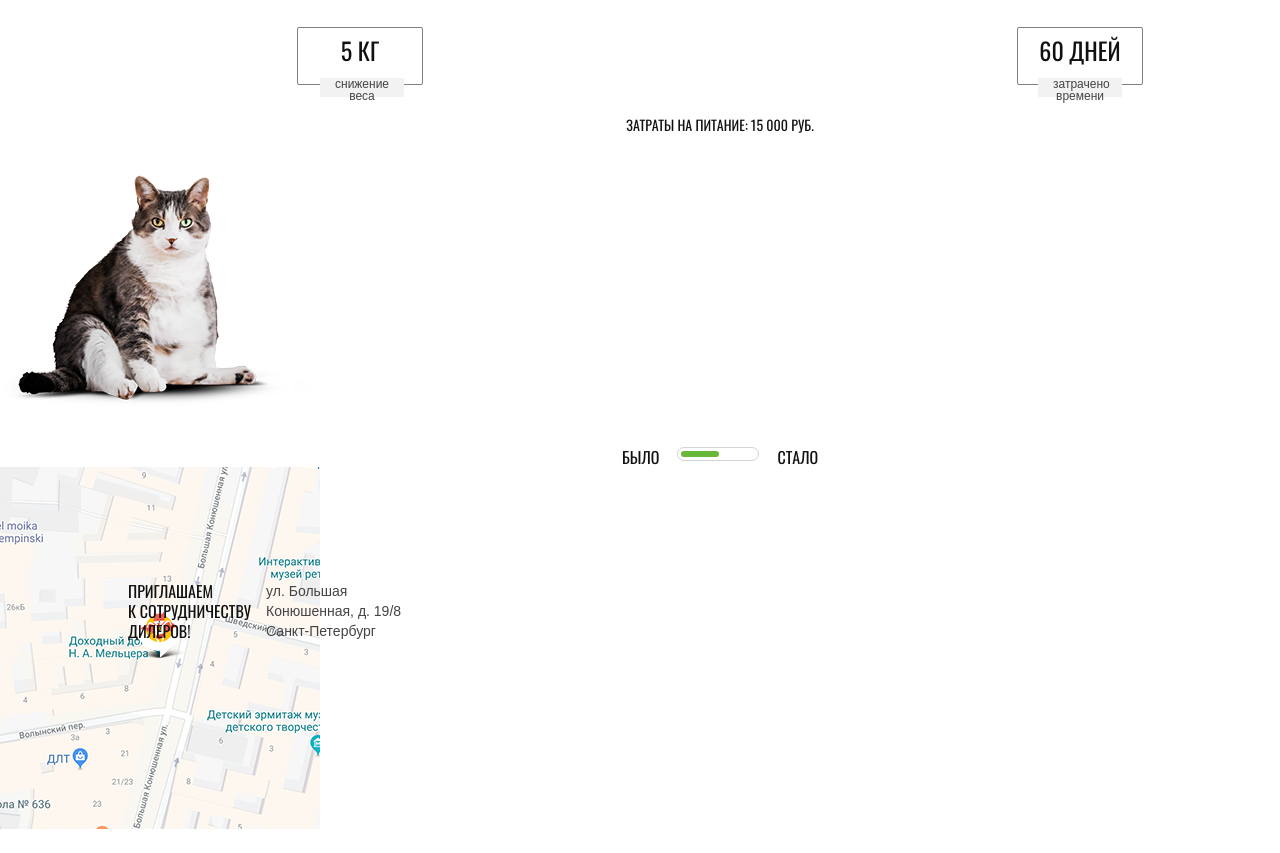
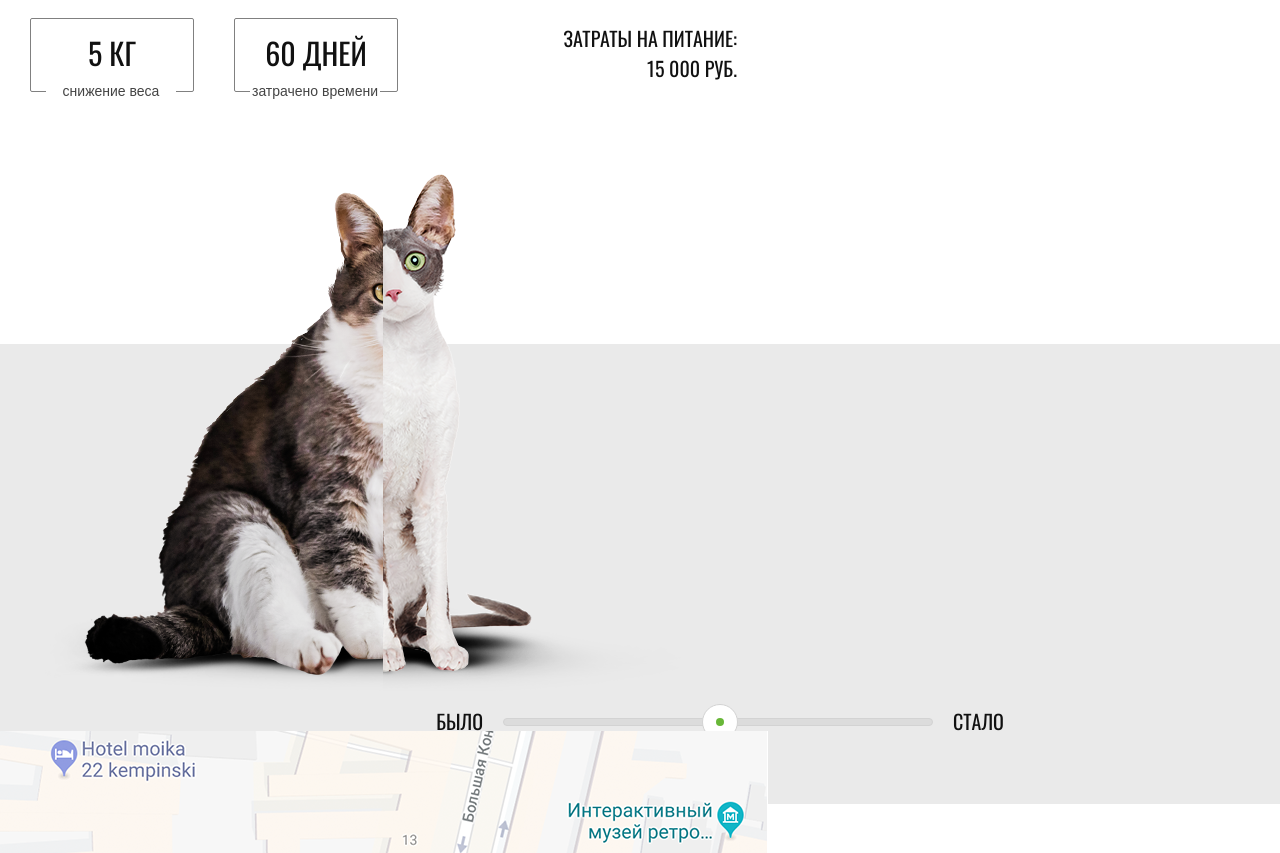
Before and after one commit to BulatNsbln/Cat-Energy, a website: page src/views/index.html in a window 1280 px wide. Shown: the part 2177-3030 px from the top of the page. Drawn offline with nearby package versions, Linux system fonts and the light colour scheme; files that its build step writes are made by us from their sources.

Commit message:
completed tablet version index page

```diff
--- a/src/styles/blocks/contacts.scss
+++ b/src/styles/blocks/contacts.scss
@@ -40,15 +40,41 @@
 @media (min-width: $tablet-width) {
   .contacts {
     //
-    min-height: 597px;
+    min-height: 570px;
   }
   .contacts__wrapper {
+    display: flex;
+    justify-content: space-between;
     //
-    min-height: 198px;
+    min-height: 174px;
   }
-  .contacts__map {
+  .contacts__map-container {
     //
     min-height: 399px;
+  }
+  .contacts__title {
+    font-size: 20px;
+    line-height: 25px;
+    text-transform: uppercase;
+    margin-top: 37px;
+    margin-left: 70px;
+  }
+  .contacts__address {
+    font-size: 16px;
+    font-weight: 400;
+    line-height: 20px;
+    text-align: right;
+    margin-top: 35px;
+    margin-right: 68px;
+    span {
+      display: inline-block;
+      margin-top: 20px;
+    }
+  }
+  .contacts__map-container {
+    background: url("../../img/map-tablet.png") no-repeat;
+    //
+    min-height: 396px;
   }
 }
 
--- a/src/styles/blocks/example.scss
+++ b/src/styles/blocks/example.scss
@@ -44,17 +44,15 @@
   border: 1px solid grey;
   border-radius: 2px;
 
-  &_1::before {
-    content: 'снижение веса';
+  &_1::before,
+  &_2::before {
     position: absolute;
     background-color: #f2f2f2;
-
     top: 50px;
     left: 22px;
     padding-left: 15px;
     padding-right: 15px;
     text-align: center;
-
     width: 54px;
     height: 19px;
     color: #444444;
@@ -64,24 +62,12 @@
     line-height: 12px;
   }
 
+  &_1::before {
+    content: 'снижение веса';
+  }
+
   &_2::before {
     content: 'затрачено времени';
-    position: absolute;
-    background-color: #f2f2f2;
-
-    top: 50px;
-    left: 20px;
-    padding-left: 15px;
-    padding-right: 15px;
-    text-align: center;
-
-    width: 54px;
-    height: 19px;
-    color: #444444;
-    font-family: "Arial";
-    font-size: 12px;
-    font-weight: 400;
-    line-height: 12px;
   }
 }
 
@@ -188,6 +174,9 @@
 .example__compare_next .example__compare-photo {
   background: url("../../img/after-mobile.png") no-repeat center;
 }
+.example__compare-background-wrapper {
+  display: none;
+}
 
 @media (min-width: $tablet-width) {
   .example {
@@ -216,6 +205,115 @@
     font-weight: 400;
     line-height: 24px;
   }
+  .example__property-wrapper {
+    display: flex;
+    justify-content: flex-start;
+  }
+  .example__property-list {
+    margin: 0;
+    margin-left: 30px;
+    margin-top: 5px;
+  }
+  .example__property-item {
+    width: 162px;
+    height: 72px;
+    border-radius: 2px;
+
+    &_2 {
+      margin-left: 40px;
+    }
+
+    &_1::before,
+    &_2::before {
+      background-color: white;
+      top: 65px;
+      left: 15px;
+      padding-left: 0px;
+      padding-right: 0px;
+      width: 130px;
+      height: 11px;
+      font-size: 14px;
+      line-height: 14px;
+    }
+  }
+  .example__property-title {
+    font-family: Oswald;
+    font-size: 30px;
+    line-height: 37.02px;
+    margin-top: 15px;
+  }
+  .example__costs {
+    width: 174px;
+    height: 18px;
+    font-family: Oswald;
+    font-size: 20px;
+    text-align: right;
+    line-height: 30px;
+    margin: 0;
+    margin-left: 165px;
+    margin-top: 10px;
+  }
+  .example__compare {
+    position: relative;
+    margin-top: 82px;
+  }
+  .example__compare-photo {
+    width: 636px;
+    height: 517px;
+    margin-left: 45px;
+    position: relative;
+    z-index: 2;
+  }
+  .example__compare_prev .example__compare-photo {
+    background: url("../../img/Before-after-tablet.png") no-repeat;
+  }
+  //
+  .example__compare-slider_toggle {
+    font-family: Oswald;
+    font-size: 20px;
+    z-index: 2;
+  }
+  .example__compare-slider {
+    margin-top: 20px;
+  }
+  .example__compare_prev .example__compare-indicator {
+    width: 428px;
+    height: 6px;
+    background-color: #dcdcdc;
+    border: 1px solid lightgray;
+    margin: 0 20px;
+    margin-top: 7px;
+    &::before {
+      content: '';
+      position: absolute;
+      top: -15px;
+      left: 198px;
+      width: 34px;
+      height: 34px;
+      border-radius: 50%;
+      background-color: white;
+      border: 1px solid lightgray;
+    }
+    &::after {
+      content: '';
+      position: absolute;
+      top: -1px;
+      left: 212px;
+      width: 8px;
+      height: 8px;
+      border-radius: 50%;
+      background-color: #68b738;
+    }
+  }
+  .example__compare-background-wrapper {
+    display: block;
+    position: absolute;
+    top: 170px;
+    background-color: #eaeaea;
+    width: 100%;
+    height: 460px;
+  }
+
 }
 
 @media (min-width: $desktop-width) {
--- a/src/styles/blocks/page-footer.scss
+++ b/src/styles/blocks/page-footer.scss
@@ -17,6 +17,7 @@
 .page-footer__logo {
   margin-left: 95px;
   margin-top: 35px;
+  height: 24px;
 }
 
 @media (min-width: $tablet-width) {
@@ -30,6 +31,11 @@
 
     //
     min-height: 145px;
+  }
+  .page-footer__logo {
+    margin: 0;
+    margin-top: 62px;
+    margin-left: 30px;
   }
 }
 
--- a/src/styles/blocks/social.scss
+++ b/src/styles/blocks/social.scss
@@ -62,3 +62,33 @@
 .social__copyright-logo {
   margin-right: 20px;
 }
+
+@media (min-width: $tablet-width) {
+  .social {
+    min-height: 150px;
+    flex-direction: row;
+    justify-content: flex-start;
+  }
+  .social__list {
+    margin-left: 160px;
+    margin-top: 60px;
+    &::before {
+      display: none;
+    }
+    &::after {
+      display: none;
+    }
+  }
+  .social__copyright {
+    padding-left: 118px;
+    margin-top: 57px;
+    justify-content: space-between;
+  }
+  .social__copyright-link {
+    padding-right: 20px;
+  }
+}
+
+@media (min-width: $desktop-width) {
+
+}
--- a/src/views/index.html
+++ b/src/views/index.html
@@ -144,6 +144,7 @@
                 без изнуряющих тренировок! При этом он не менял своих
                 привычек и по-прежнему спит по 16 часов в день.
             </p>
+            <div class="example__property-wrapper">
                 <ul class="example__property-list">
                     <li class="example__property-item example__property-item_1">
                         <p class="example__property-title">
@@ -159,7 +160,9 @@
                 <p class="example__costs">
                     затраты на питание: 15 000 руб.
                 </p>
+            </div>
             <div class="example__compare example__compare_prev ">
+                <div class="example__compare-background-wrapper"></div>
                 <div class="example__compare-photo"></div>
                 <div class="example__compare-slider ">
                     <button type="button" class="example__compare-slider_toggle example__compare-slider_prev">
```
Also changed, not shown: src/img/Before-after-tablet.png (added), src/img/map-tablet.png (added). Lines whose indentation alone changed are shown as unchanged.
